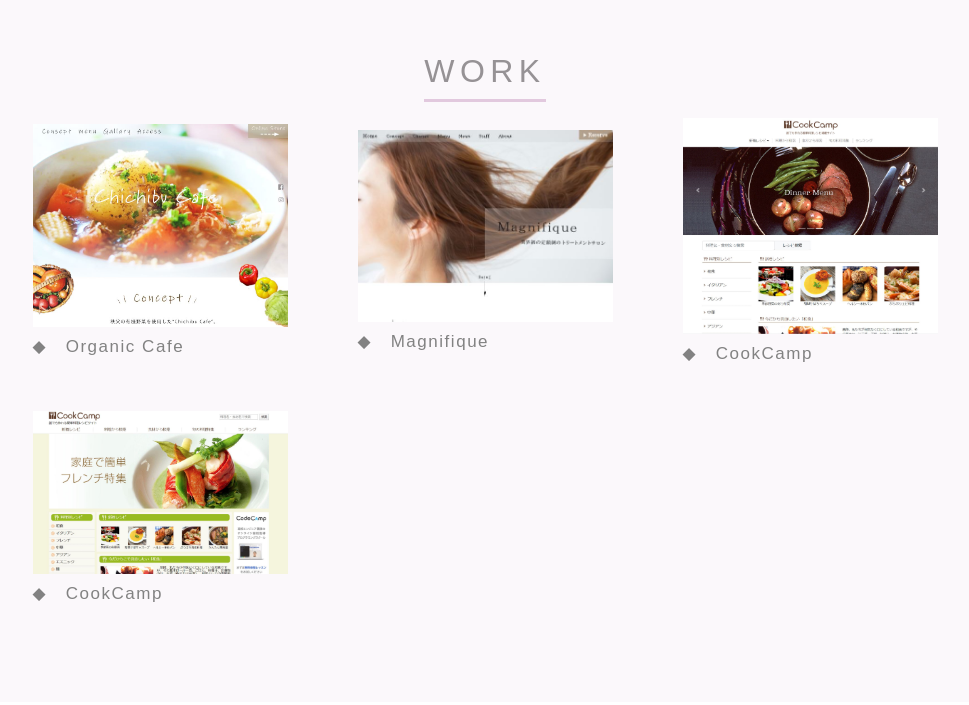
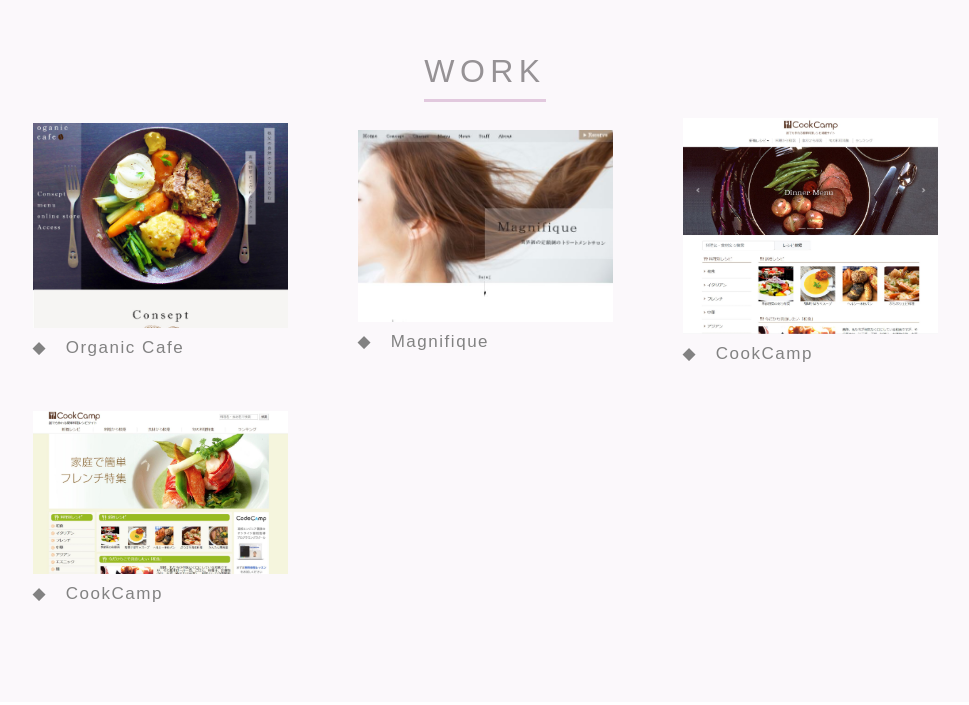
Before and after one commit to tusdurannnn/portfolio, a plain HTML site: page index.html in a window 1280 px wide. Shown: the part 1773-2478 px from the top of the page, without its empty margins (155-1124 px from the left). Drawn offline with nearby package versions, Linux system fonts and the light colour scheme; a web font is replaced by a local one.

Commit message:
Update index.html

```diff
--- a/index.html
+++ b/index.html
@@ -110,7 +110,7 @@
         <div class="col-9 col-md-3 fadein">
             <div class="work_hover">
             <a role="button" data-target="#modal1" data-toggle="modal">
-                <img src="pimage/cafe.JPG" class="work_picture">
+                <img src="pimage/cafe.jpg" class="work_picture">
             </a>
             </div>
             <p class="work_content"><span class="bold_t">◆　Organic Cafe </span>
```
